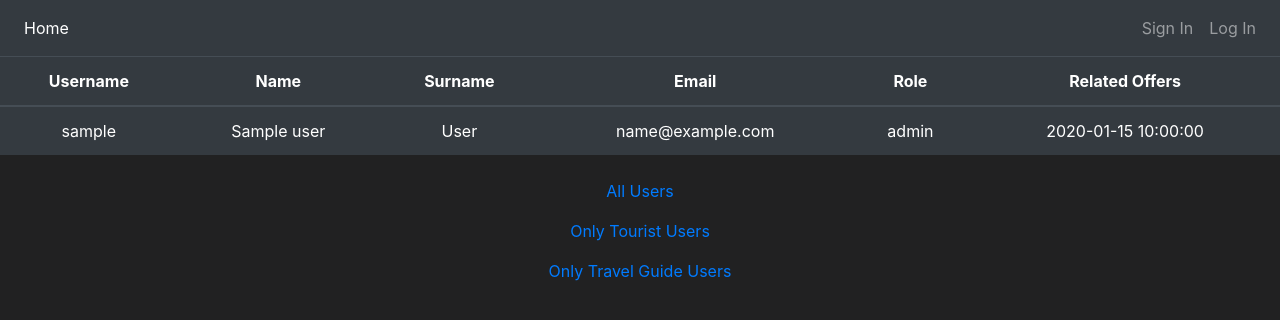
After one commit to momciloknezevic7/BookingApp, a Flask app: template Booking/templates/allUsers.html in a window 1280 px wide. The commit adds this page. Shown: the top 320 px of the page. Run offline with Flask 2, Linux system fonts and the light colour scheme; the template is opened without the code that fills it: most values are stand-ins (such as "Sample title", 1, 10 or a date in 2020).

Commit message:
Implement display of all users with filter

```diff
--- a/Booking/models.py
+++ b/Booking/models.py
@@ -187,6 +187,8 @@ class Guide(db.Model):
     name = db.Column(db.String(30), nullable=False)
     surname = db.Column(db.String(30), nullable=False)
 
+    guideUsername = db.Column(db.String(50), db.ForeignKey('bookingUser.username'))
+
     # Offers where this guide will work
     madeOffers = db.relationship("Offer", backref="guideForThisOffer", lazy=True)
 
--- a/Booking/templates/admin.html
+++ b/Booking/templates/admin.html
@@ -17,6 +17,9 @@ Admin Page
         <!--Show all offers with full information about them-->
         <a href="/fullOffersInfo/all" class="btn btn-primary btn-lg">All Offers</a>
         <br> <br> <br>
+        <!--Show all users-->
+        <a href="/allUsers/all" class="btn btn-primary btn-lg">All Users</a>
+        <br> <br> <br>
     </div>
 </body>
 
--- /dev/null
+++ b/Booking/templates/allUsers.html
@@ -0,0 +1,48 @@
+{% extends 'base.html' %}
+
+{% block title %}
+All Users
+{% endblock %}
+
+{% block content %}
+<body class="text-center">
+<table class="table table-hover table-dark">
+        <thead>
+            <tr>
+                <!--Columns-->
+                <th scope="col">Username</th>
+                <th scope="col">Name</th>
+                <th scope="col">Surname</th>
+                <th scope="col">Email</th>
+                <th scope="col">Role</th>
+                <th scope="col">Related Offers</th>
+            </tr>
+        </thead>
+        <tbody>
+            <!--Rows inside the table-->
+            {% for user, guide in result %}
+                <tr>
+                    <td>{{ user.username }}</td>
+                    <td>{{ user.name }}</td>
+                    <td>{{ user.surname }}</td>
+                    <td>{{ user.email }}</td>
+                    <td>{{ user.real_role }}</td>
+                    <td>
+                        {% if user.real_role == 'Tourist' %}
+                            {{ user.madeArrangement }}
+                        {% elif user.real_role == 'Travel Guide' %}
+                            {{ guide.madeOffers }}
+                        {% else %}
+                            {{ user.createdOffers }}
+                        {% endif %}
+                    </td>
+                </tr>
+            {% endfor %}
+        </tbody>
+    </table>
+    <a class="nav-link" color="white" href="/allUsers/all">All Users</a>
+    <a class="nav-link" color="white" href="/allUsers/onlyTourists">Only Tourist Users</a>
+    <a class="nav-link" color="white" href="/allUsers/onlyGuids">Only Travel Guide Users</a>
+</body>
+
+{% endblock %}
--- a/Booking/templates/base.html
+++ b/Booking/templates/base.html
@@ -27,9 +27,6 @@
             <li class="nav-item active">
                 <a class="nav-link" href="{{ url_for('index') }}">Home
                     <span class="sr-only">(current)</span></a>
-            </li>
-            <li class="nav-item">
-                <a class="nav-link" href="{{ url_for('allUsers_page') }}">All Users</a>
             </li>
         </ul>
             {% if current_user.is_authenticated %}
--- a/Booking/templates/index.html
+++ b/Booking/templates/index.html
@@ -30,9 +30,6 @@
         <ul class="navbar-nav mr-auto">
             <li class="nav-item active">
                 <a class="nav-link" href="{{ url_for('index') }}">All Offers <span class="sr-only">(current)</span></a>
-            </li>
-            <li class="nav-item">
-                <a class="nav-link" href="{{ url_for('allUsers_page') }}">All Users</a>
             </li>
         </ul>
             {% if current_user.is_authenticated %}
```
Also changed, not shown: Booking/routes.py (+23 -9 lines).
